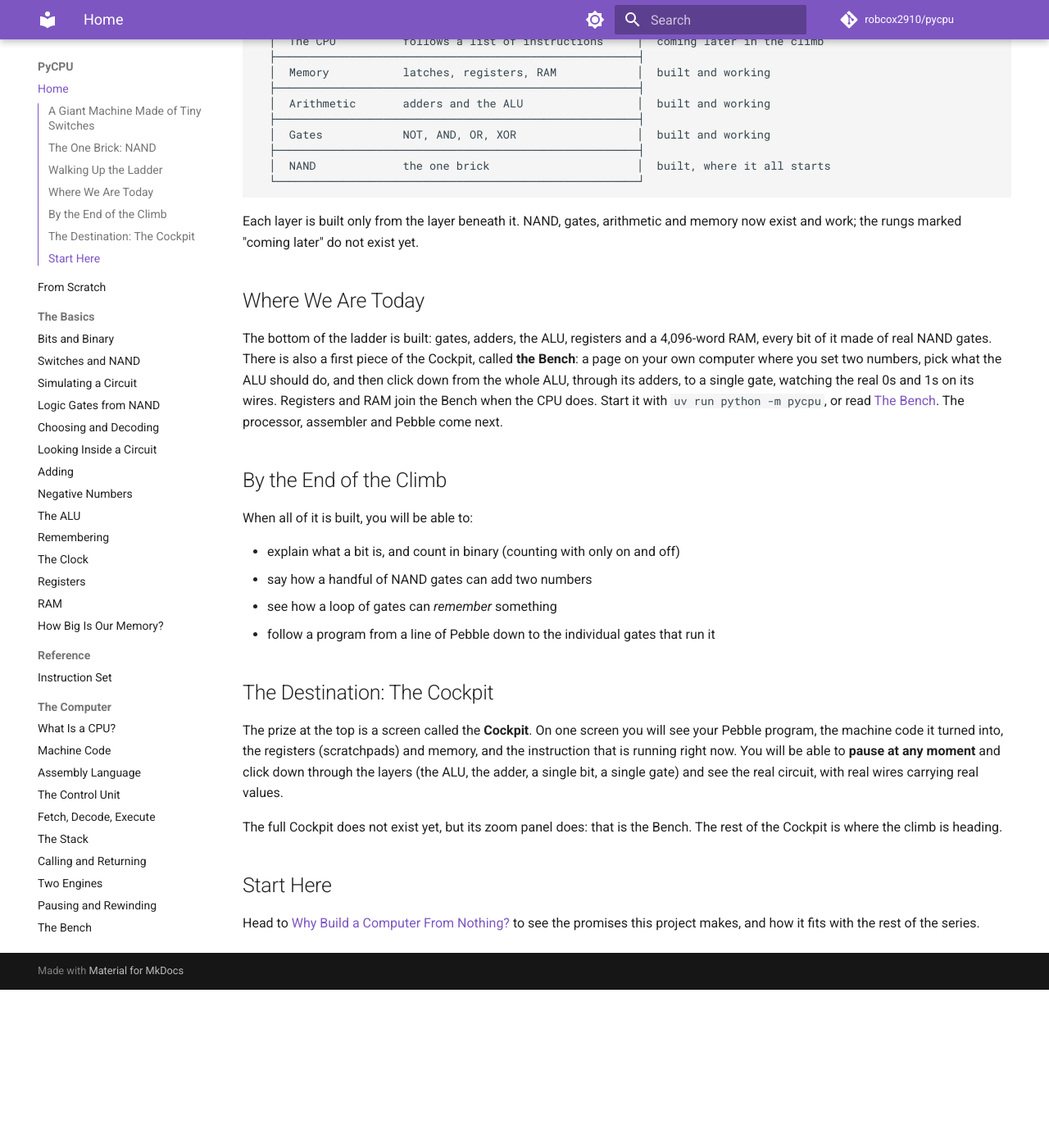
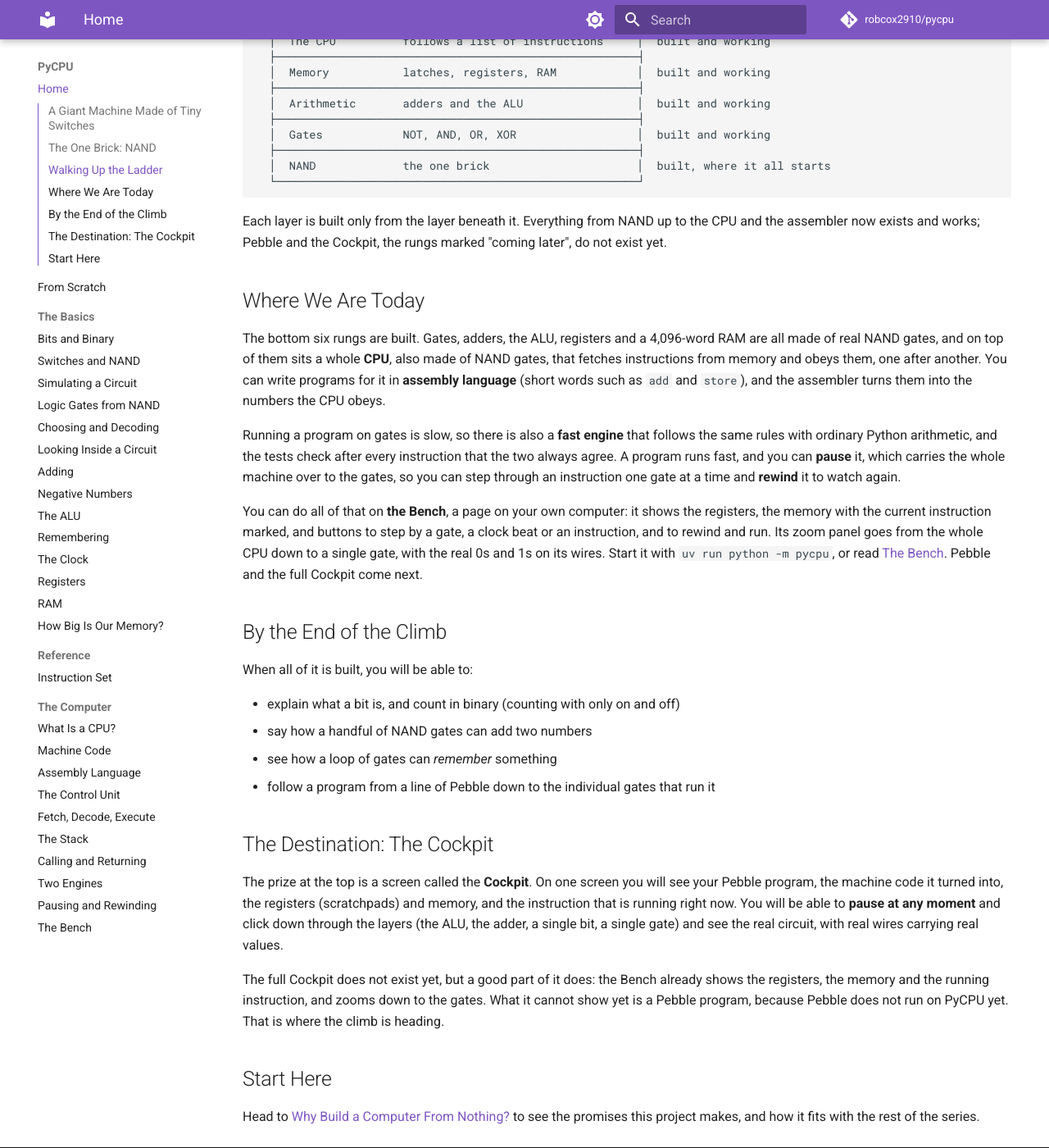
Before and after one commit to robcox2910/pycpu, an MkDocs documentation site: the page built from docs/index.md, in a window 1280 px wide and 1400 px high, scrolled down 1737 px. Shown: the whole window at 82% size. Built offline with MkDocs 1.6.1 and Material for MkDocs 9.7.7, drawn with Linux system fonts in a browser that asks for light colours; comment, search, counter and statistics services are not loaded; before the commit the page ends 2944 px from its top, so only the background shows below that.

Commit message:
docs: tell the story up to the CPU and assembler, and note Plan 3
Co-Authored-By: Claude Opus 5.5 <noreply@anthropic.com>

````diff
--- a/docs/index.md
+++ b/docs/index.md
@@ -67,9 +67,9 @@ Here it is as a picture. Read it from the bottom up.
   ├──────────────────────────────────────────────────────┤
   │  Pebble           programs, translated to numbers    │  coming later in the climb
   ├──────────────────────────────────────────────────────┤
-  │  The assembler    readable words -> numbers          │  coming later in the climb
+  │  The assembler    readable words -> numbers          │  built and working
   ├──────────────────────────────────────────────────────┤
-  │  The CPU          follows a list of instructions     │  coming later in the climb
+  │  The CPU          follows a list of instructions     │  built and working
   ├──────────────────────────────────────────────────────┤
   │  Memory           latches, registers, RAM            │  built and working
   ├──────────────────────────────────────────────────────┤
@@ -81,18 +81,29 @@ Here it is as a picture. Read it from the bottom up.
   └──────────────────────────────────────────────────────┘
 ```
 
-Each layer is built only from the layer beneath it. NAND, gates, arithmetic and
-memory now exist and work; the rungs marked "coming later" do not exist yet.
+Each layer is built only from the layer beneath it. Everything from NAND up to the
+CPU and the assembler now exists and works; Pebble and the Cockpit, the rungs marked
+"coming later", do not exist yet.
 
 ## Where We Are Today
 
-The bottom of the ladder is built: gates, adders, the ALU, registers and a 4,096-word
-RAM, every bit of it made of real NAND gates. There is also a first piece of the
-Cockpit, called **the Bench**: a page on your own computer where you set two numbers,
-pick what the ALU should do, and then click down from the whole ALU, through its
-adders, to a single gate, watching the real 0s and 1s on its wires. Registers and RAM
-join the Bench when the CPU does. Start it with `uv run python -m pycpu`, or
-read [The Bench](concepts/the-bench.md). The processor, assembler and Pebble come next.
+The bottom six rungs are built. Gates, adders, the ALU, registers and a 4,096-word RAM
+are all made of real NAND gates, and on top of them sits a whole **CPU**, also made of
+NAND gates, that fetches instructions from memory and obeys them, one after another. You can write programs for it in **assembly language** (short
+words such as `add` and `store`), and the assembler turns them into the numbers the CPU obeys.
+
+Running a program on gates is slow, so there is also a **fast engine** that follows
+the same rules with ordinary Python arithmetic, and the tests check after every
+instruction that the two always agree. A program runs fast, and you can **pause** it,
+which carries the whole machine over to the gates, so you can step through an
+instruction one gate at a time and **rewind** it to watch again.
+
+You can do all of that on **the Bench**, a page on your own computer: it shows the
+registers, the memory with the current instruction marked, and buttons to step by a
+gate, a clock beat or an instruction, and to rewind and run. Its zoom panel goes from
+the whole CPU down to a single gate, with the real 0s and 1s on its wires. Start it
+with `uv run python -m pycpu`, or read [The Bench](concepts/the-bench.md). Pebble and
+the full Cockpit come next.
 
 ## By the End of the Climb
 
@@ -111,8 +122,10 @@ the instruction that is running right now. You will be able to **pause at any mo
 and click down through the layers (the ALU, the adder, a single bit, a single gate)
 and see the real circuit, with real wires carrying real values.
 
-The full Cockpit does not exist yet, but its zoom panel does: that is the Bench. The rest of
-the Cockpit is where the climb is heading.
+The full Cockpit does not exist yet, but a good part of it does: the Bench already shows
+the registers, the memory and the running instruction, and zooms down to the gates.
+What it cannot show yet is a Pebble program, because Pebble does not run on PyCPU yet.
+That is where the climb is heading.
 
 ## Start Here
 
````
Also changed, not shown: README.md (+24 -5 lines), docs/from-scratch.md (+6 -4 lines), docs/superpowers/plans/2026-11-01-pycpu-roadmap.md (+41 -0 lines).
